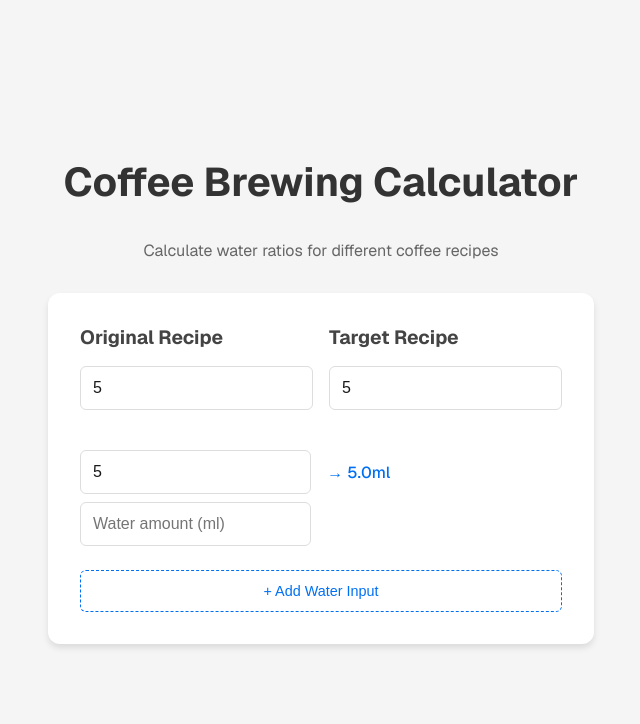
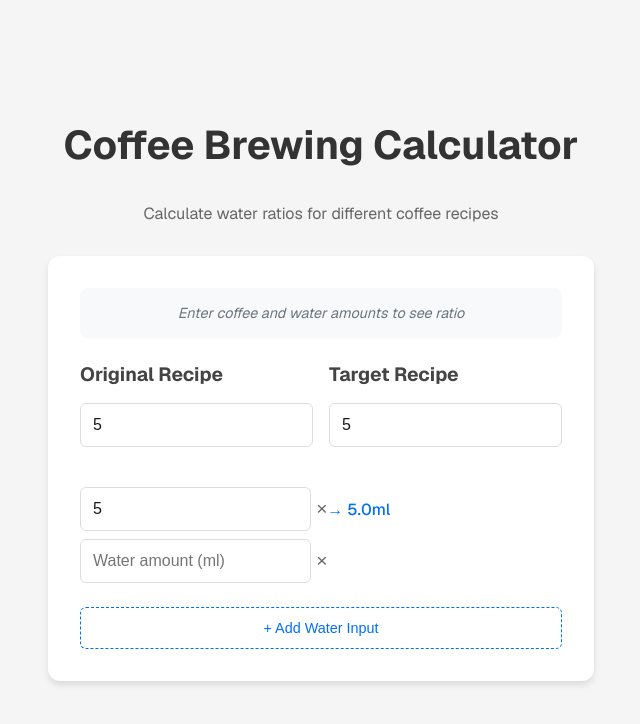
Before and after one commit to VincentCYS/brewing-tool, a Next.js app: page / in a window 1280 px wide. Both pictures are taken after typing "5", "5", "5" into the empty fields and a click on the button "+ Add Water Input". Shown: the top 724 px of the page, without its empty margins (319-959 px from the left). Built offline with nearby package versions, Linux system fonts and the light colour scheme.

Commit message:
add coffee water ratio and remove input functions

```diff
--- a/src/app/layout.tsx
+++ b/src/app/layout.tsx
@@ -13,8 +13,8 @@ const geistMono = Geist_Mono({
 });
 
 export const metadata: Metadata = {
-  title: "Create Next App",
-  description: "Generated by create next app",
+	title: "Brewing Calculator",
+	description: "Coffee brewing calculator",
 };
 
 export default function RootLayout({
--- a/src/app/page.module.css
+++ b/src/app/page.module.css
@@ -295,3 +295,79 @@ a.secondary {
   gap: 2rem;
   align-items: flex-start;
 }
+
+.ratioDisplay {
+  background: #f8f9fa;
+  border-radius: 8px;
+  padding: 1rem;
+  margin-bottom: 1.5rem;
+  text-align: center;
+}
+
+.ratioTitle {
+  color: #6c757d;
+  font-size: 0.9rem;
+  margin: 0 0 0.5rem 0;
+  font-weight: 500;
+}
+
+.ratioValue {
+  display: flex;
+  gap: 0.5rem;
+  justify-content: center;
+  align-items: center;
+  font-size: 1.5rem;
+  font-weight: 600;
+  color: #0070f3;
+}
+
+.ratioValue span:nth-child(2) {
+  color: #6c757d;
+}
+
+.ratioPlaceholder {
+  color: #6c757d;
+  font-size: 0.9rem;
+  font-style: italic;
+}
+
+.waterInputContainer {
+  display: flex;
+  align-items: center;
+  width: 48%;
+  position: relative;
+}
+
+.removeButton {
+  position: absolute;
+  right: -24px;
+  top: 50%;
+  transform: translateY(-50%);
+  background: none;
+  border: none;
+  color: #666;
+  font-size: 1.2rem;
+  cursor: pointer;
+  padding: 4px 8px;
+  border-radius: 4px;
+  transition: all 0.2s;
+}
+
+.removeButton:hover {
+  color: #ff4444;
+  background: rgba(255, 68, 68, 0.1);
+}
+
+.inputError {
+  border-color: #dc3545;
+  background-color: rgba(220, 53, 69, 0.05);
+}
+
+.errorMessage {
+  color: #dc3545;
+  font-size: 0.875rem;
+  margin-top: 0.5rem;
+  padding: 0.5rem;
+  background-color: rgba(220, 53, 69, 0.1);
+  border-radius: 4px;
+}
--- a/src/app/page.tsx
+++ b/src/app/page.tsx
@@ -17,8 +17,17 @@ export default function Home() {
 
 	const handleAddInput = () => {
 		if (inputs.length < 10) {
-			const newId = inputs.length + 1;
+			const newId = inputs[inputs.length - 1].id + 1;
 			setInputs([...inputs, { id: newId, placeholder: "", value: "" }]);
+		}
+	};
+
+	const handleRemoveInput = (id: number) => {
+		if (inputs.length > 1) {
+			setInputs(inputs.filter((input) => input.id !== id));
+			setTargetWaterAmounts((prev) =>
+				prev.filter((_, index) => inputs[index].id !== id)
+			);
 		}
 	};
 
@@ -73,6 +82,28 @@ export default function Home() {
 				</p>
 
 				<div className={styles.card}>
+					<div className={styles.ratioDisplay}>
+						{parseFloat(inputs[inputs.length - 1]?.value) &&
+						parseFloat(groundsInput.value) ? (
+							<>
+								<h3 className={styles.ratioTitle}>Water to Coffee Ratio</h3>
+								<div className={styles.ratioValue}>
+									<span>1</span>
+									<span>:</span>
+									<span>
+										{(
+											parseFloat(inputs[inputs.length - 1].value) /
+											parseFloat(groundsInput.value)
+										).toFixed(1)}
+									</span>
+								</div>
+							</>
+						) : (
+							<div className={styles.ratioPlaceholder}>
+								Enter coffee and water amounts to see ratio
+							</div>
+						)}
+					</div>
 					<div>
 						<div style={{ display: "flex", gap: "1rem" }}>
 							<div className={styles.section}>
@@ -106,16 +137,28 @@ export default function Home() {
 						</div>
 						{inputs.map((input, index) => (
 							<div key={input.id} className={styles.inputGroup}>
+								<div className={styles.waterInputContainer}>
 									<input
 										type="number"
 										value={input.value}
-									onChange={(e) => handleInputChange(input.id, e.target.value)}
+										onChange={(e) =>
+											handleInputChange(input.id, e.target.value)
+										}
 										placeholder="Water amount (ml)"
 										className={styles.input}
-									style={{ width: "48%" }}
 									/>
+									{inputs.length > 1 && (
+										<button
+											onClick={() => handleRemoveInput(input.id)}
+											className={styles.removeButton}
+											aria-label="Remove water input"
+										>
+											×
+										</button>
+									)}
+								</div>
 								{targetWaterAmounts[index] && (
-									<div className={styles.targetAmount} style={{ width: "48%" }}>
+									<div className={styles.targetAmount}>
 										→ {targetWaterAmounts[index]}ml
 									</div>
 								)}
@@ -130,19 +173,6 @@ export default function Home() {
 							</button>
 						)}
 					</div>
-
-					{/* <div className={styles.section}>
-						<h2>Target Recipe</h2>
-						<input
-							key={"targetGroundsInput"}
-							type="number"
-							onChange={(e) => {
-								recalculateWaterAmounts(e.target.value);
-							}}
-							placeholder="Target coffee grounds (g)"
-							className={styles.input}
-						/>
-					</div> */}
 				</div>
 			</main>
 		</div>
```
Lines whose indentation alone changed are shown as unchanged.
